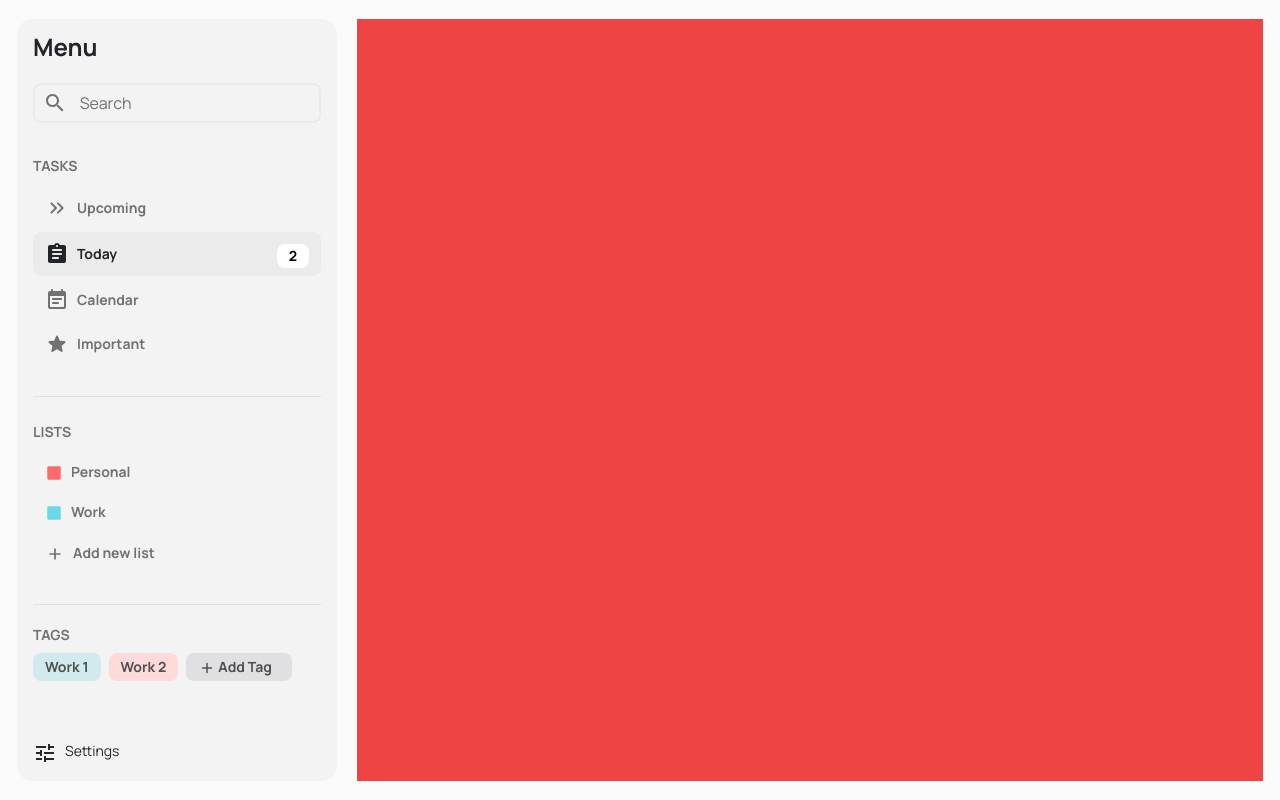
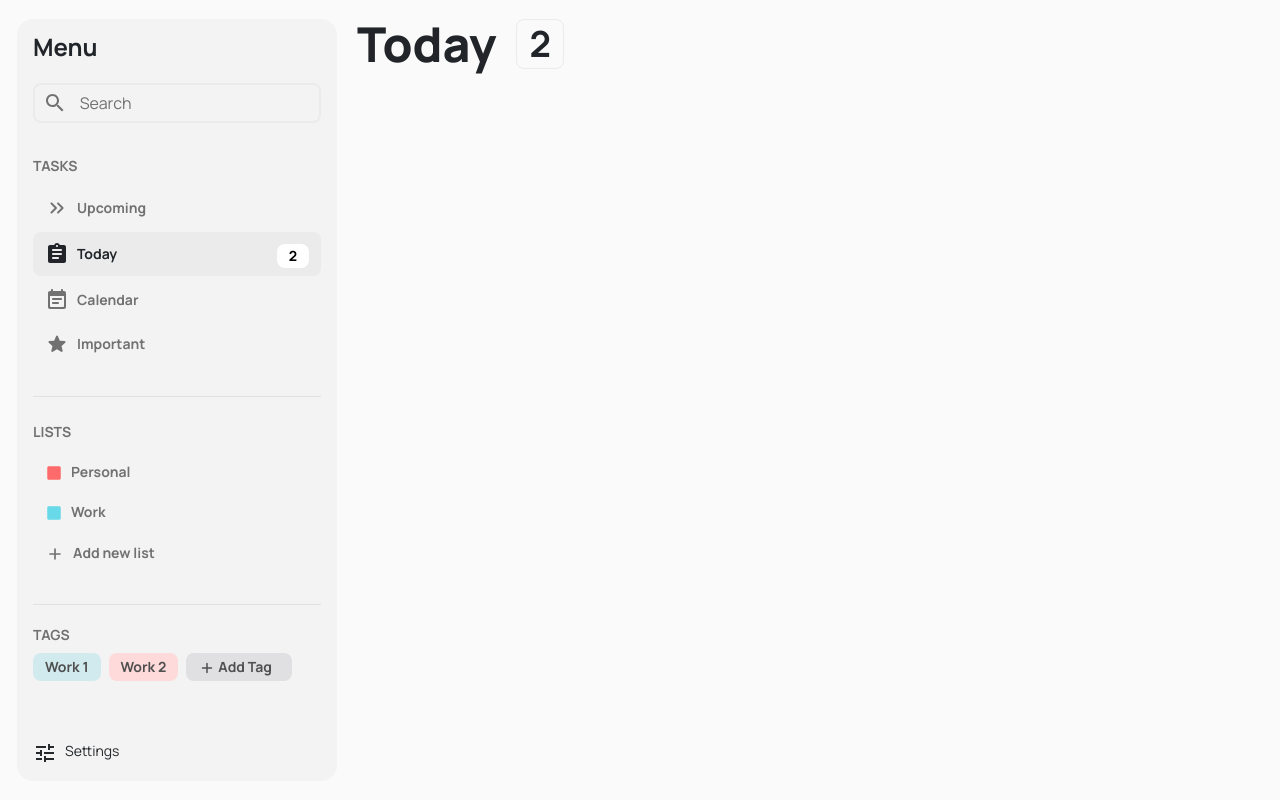
Before and after one commit to Zaccal/ToDo-App, a React (Vite) app: page /application in a window 1280 px wide. Built offline with nearby package versions, Linux system fonts and the light colour scheme.

Commit message:
added for clipboard 'title' component

```diff
--- /dev/null
+++ b/src/UI/MessageCountTitle/MessageCountTitle.tsx
@@ -0,0 +1,18 @@
+interface IMessageCountTitle {
+    count?: number,
+    className?: string,
+}
+
+const MessageCountTitle = ({count, className}: IMessageCountTitle) => {
+    if (!count) return undefined
+
+    return (
+        <div className={`${className || ''} dark:text-white dark:border-white font-bold inline-block px-3 text-4xl py-1 border-[1px] border-mute rounded-lg`}>
+            {
+                count
+            }
+        </div>
+    )
+}
+
+export default MessageCountTitle
--- /dev/null
+++ b/src/components/ClipboardListTitle/ClipboardListTitle.tsx
@@ -0,0 +1,65 @@
+import { useState, KeyboardEvent, useEffect } from "react";
+import MessageCountTitle from "../../UI/MessageCountTitle/MessageCountTitle";
+import useGetNowActiveList from "../../hooks/useGetNowActiveList";
+import Input from "../../UI/Input/Input";
+import { useLocalStorageContext } from "../../Providers/LocalStorageProvider/LocalStorageProvider";
+
+interface IClipboardListTitle {
+    className?: string
+}
+
+const ClipboardListTitle = ({className}: IClipboardListTitle) => {
+    const nowActiveList = useGetNowActiveList()
+    const {listsStore, setListsStore} = useLocalStorageContext()
+    const [editMode, setEditMode] = useState(false)
+    const [listName, setListName] = useState(nowActiveList.name)
+
+    useEffect(() => {
+        setListName(nowActiveList.name)
+    }, [nowActiveList])
+
+    const switchEditModeHandler = () => {
+        if (nowActiveList.accessEdit) {
+            setEditMode(true)
+        }
+    }
+
+    const changeNameHandler = (event: KeyboardEvent<HTMLInputElement>) => {
+        if (event.key === 'Enter' && event.currentTarget.value.length >= 1) {
+            setEditMode(false)
+            setListName(event.currentTarget.value)
+
+            setListsStore(listsStore.map(listData => {
+                if (listData.id === nowActiveList.id) {
+                    return {...listData, name: listName}
+                }
+
+                return listData
+            }))
+        }
+    }
+
+    return (
+        <div onClick={switchEditModeHandler} className={`${className || ''} flex items-center`}>
+            {!editMode && (
+                <h1 className="text-5xl font-black dark:text-white">
+                    {nowActiveList.name}
+                </h1>
+            )}
+            {editMode && (
+                <Input
+                    autoFocus
+                    value={listName}
+                    onKeyUp={event => changeNameHandler(event)}
+                    onChange={event => setListName(event.target.value)}
+                    onBlur={() => setEditMode(false)}
+                    classNameContainer="max-w-[200px] h-12"
+                    className="font-black text-2xl text-center"
+                />
+            )}
+            <MessageCountTitle className="ml-5" count={nowActiveList.message}/>
+        </div>
+    );
+};
+
+export default ClipboardListTitle;
--- a/src/modules/Clipboard/Clipboard.tsx
+++ b/src/modules/Clipboard/Clipboard.tsx
@@ -1,7 +1,9 @@
+import ClipboardListTitle from "../../components/ClipboardListTitle/ClipboardListTitle"
+
 const Clipboard = () => {
   return (
-    <div className="bg-red-500">
-
+    <div>
+      <ClipboardListTitle />
     </div>
   )
 }
```
